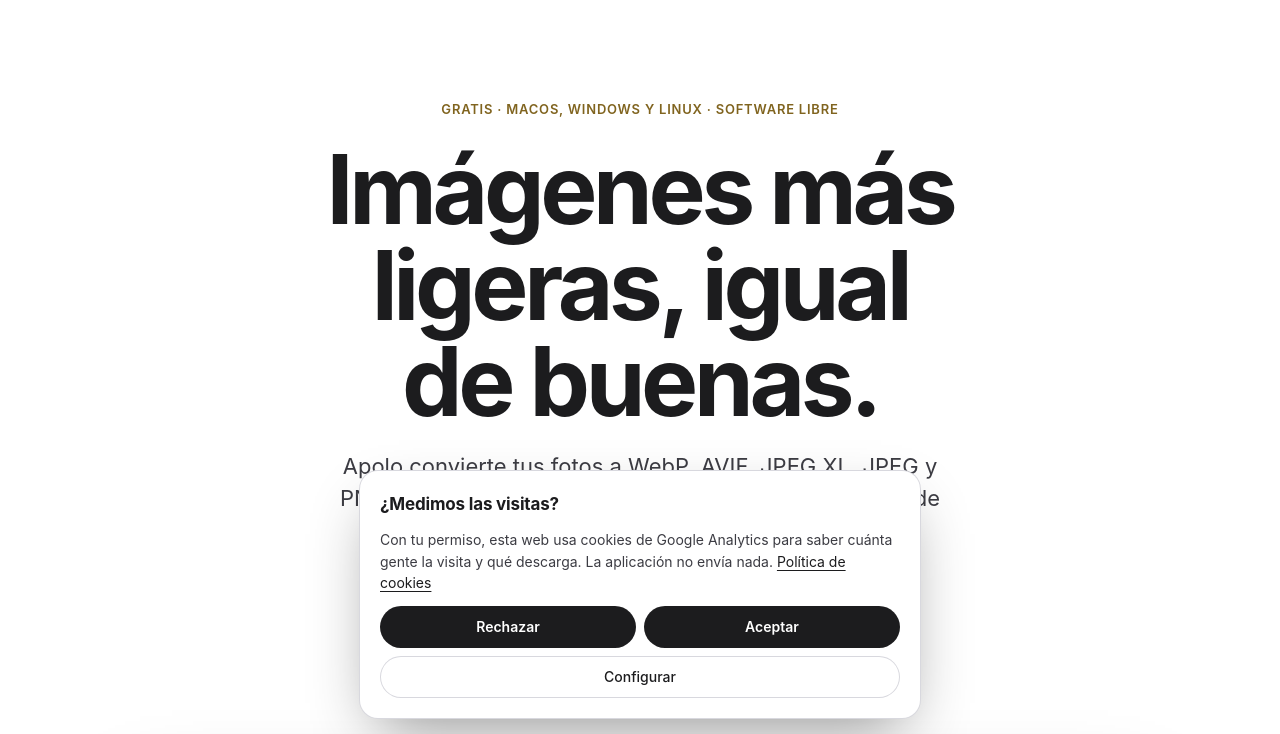
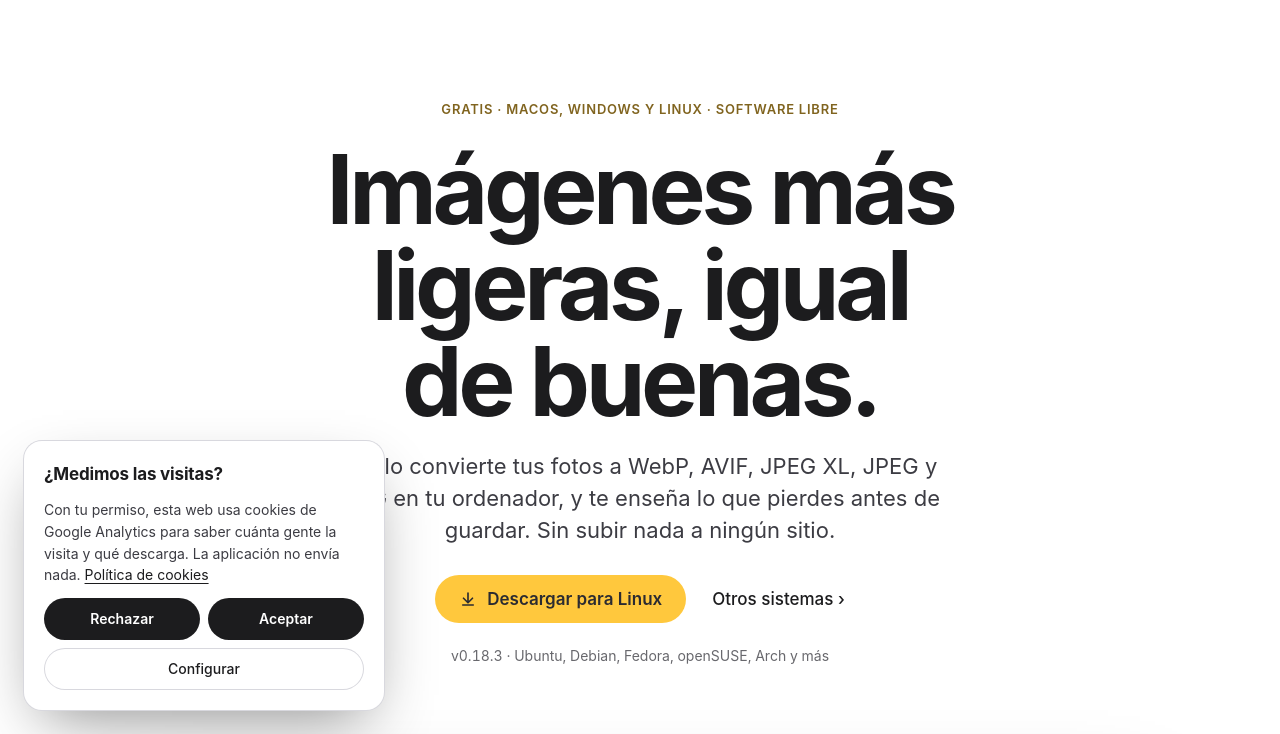
Before and after one commit to webcafeina/Apolo, an Astro site in the folder sitio/: page / in a window 1280 px wide. Shown: the part 66-800 px from the top of the page. Built offline with nearby package versions, Linux system fonts and the light colour scheme; Astro itself is replaced by a stand-in of ours; no server answers.

Commit message:
La web nueva: el aviso de cookies ya no tapa el botón de descarga
En pantallas de 1000 px o más el aviso pasa a ser una tarjeta de 360 px abajo a la izquierda, en vez de una franja centrada. En un portátil de 1280×800 tapaba el botón de descarga de la portada; ahora queda a 40 px de él.

```diff
--- a/sitio/src/componentes/BannerCookies.astro
+++ b/sitio/src/componentes/BannerCookies.astro
@@ -108,4 +108,15 @@
   .botones button[hidden] {
     display: none;
   }
+  /* En pantallas anchas, una tarjeta abajo a la izquierda: el botón de descarga de la portada va
+     centrado y queda a la vista. */
+  @media (min-width: 1000px) {
+    .aviso {
+      right: auto;
+      max-width: 360px;
+      margin-inline: 0;
+      left: max(24px, env(safe-area-inset-left, 0px));
+      bottom: calc(24px + env(safe-area-inset-bottom, 0px));
+    }
+  }
 </style>
```
